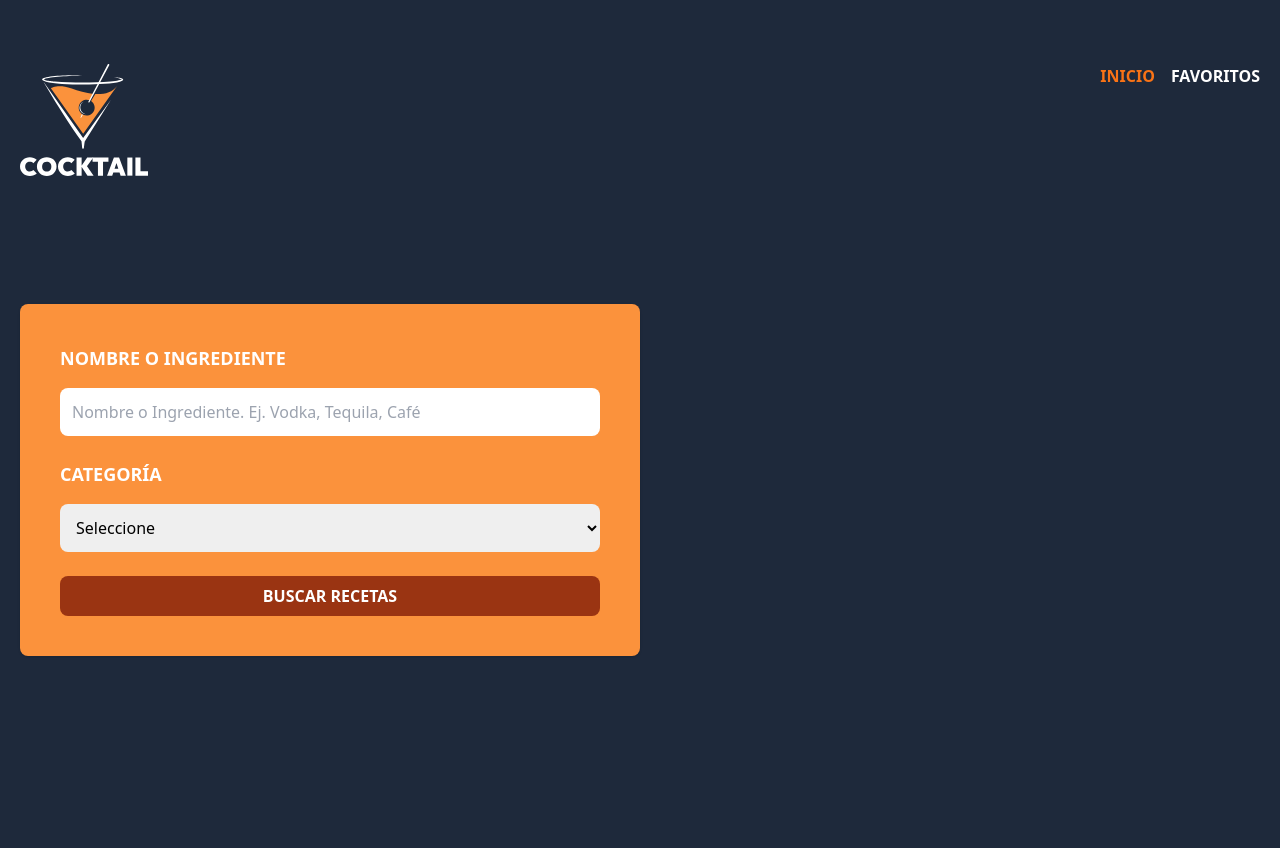
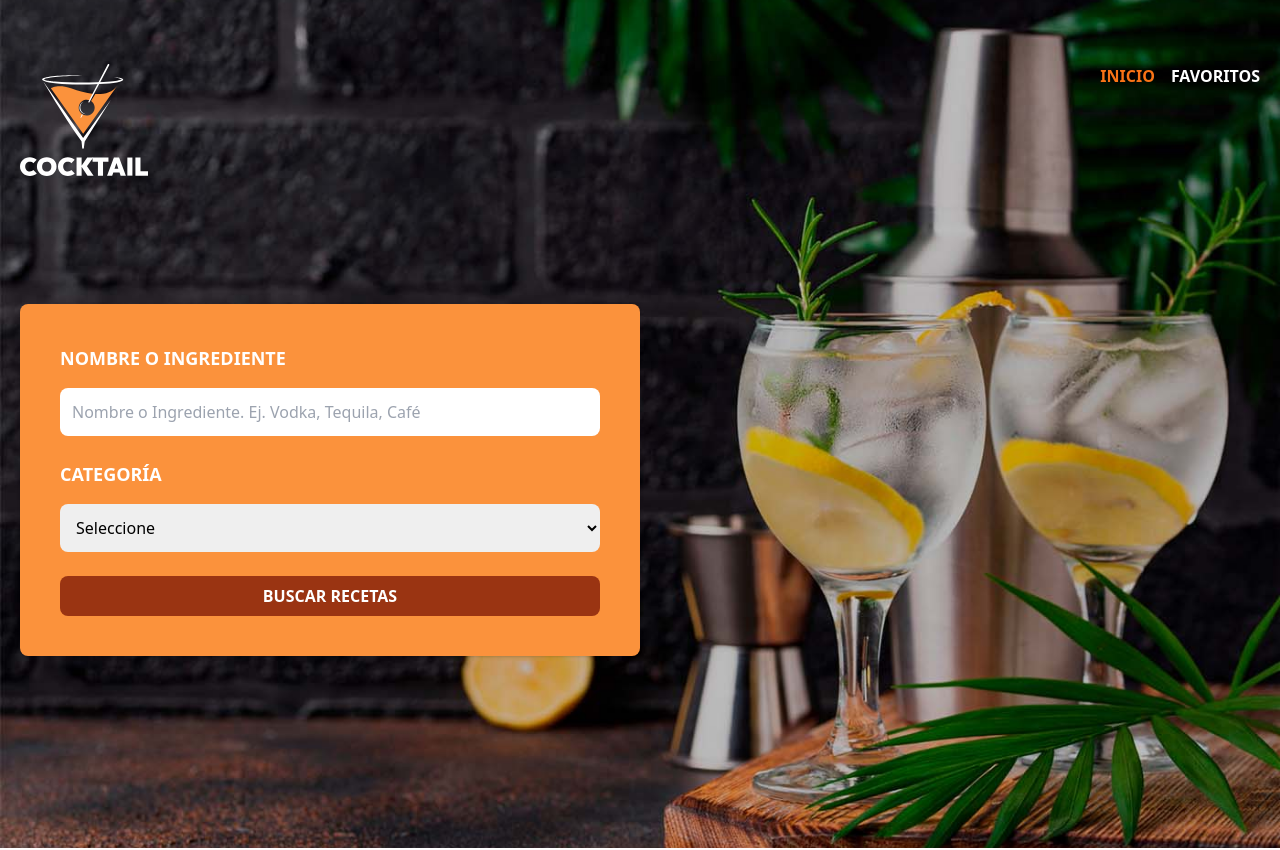
Before and after one commit to Agusme/buscadorDeBebidas, a React (Vite) app: page / in a window 1280 px wide. Shown: the top 850 px of the page. Built offline with nearby package versions, Linux system fonts and the light colour scheme.

Commit message:
agrego clase en theme para imagen de fondo

```diff
--- a/src/components/Header.tsx
+++ b/src/components/Header.tsx
@@ -4,10 +4,8 @@ import {  NavLink, useLocation } from "react-router-dom";
 export default function Header() {
     const {pathname} = useLocation()
     const isHome = useMemo(()=> pathname === '/',[pathname])
-    console.log(isHome)
-    console.log(pathname)
     return (
-        <header className="bg-slate-800">
+        <header className={isHome ? 'bg-header bg-center bg-cover':'bg-slate-800'} >
             <div className="mx-auto container px-5 py-16">
                 <div className="flex justify-between item-center">
                     <div>
--- a/tailwind.config.js
+++ b/tailwind.config.js
@@ -2,7 +2,11 @@
 export default {
   content: ["./index.html", "./src/**/*.{js,ts,jsx,tsx}"],
   theme: {
-    extend: {},
+    extend: {
+      backgroundImage:{
+        'header':'url(/bg.jpg)'
+      }
+    },
   },
   plugins: [],
 }
```
